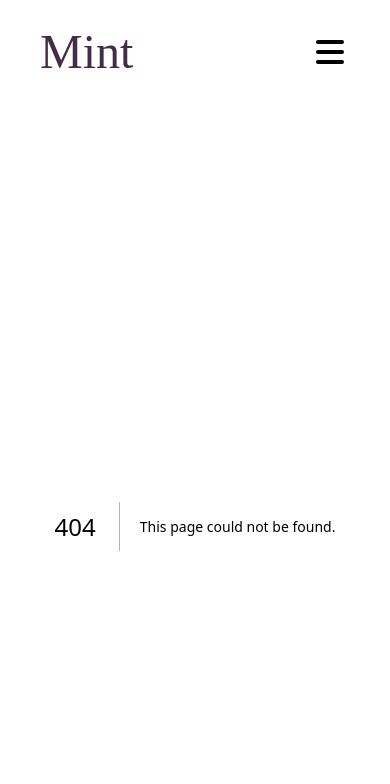
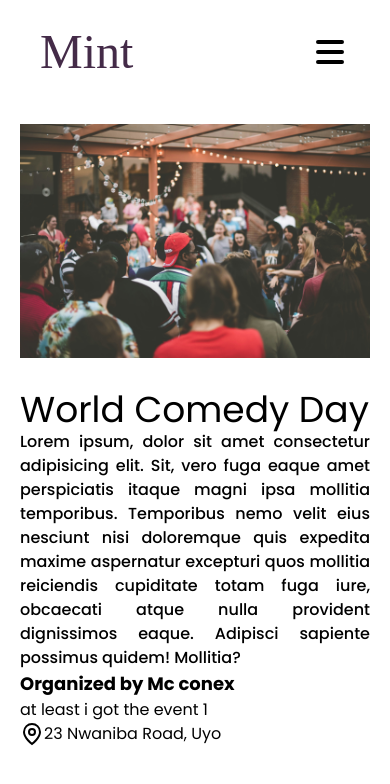
Before and after one commit to applift-ng/ticket-mint, a Next.js app: page /events/1 in a window 390 px wide. Before the commit this address had no page. Shown: the top 784 px of the page. Built offline with nearby package versions, Linux system fonts and the light colour scheme; a web font is replaced by a local one.

Commit message:
Added some responsiveness

```diff
--- a/src/app/[event]/page.tsx
+++ b/src/app/events/[event]/page.tsx
@@ -1,6 +1,6 @@
 import Header from "@/components/layout/Header";
 import Image from "next/image";
-import image from "../../assets/samantha-gades-fIHozNWfcvs-unsplash.jpg";
+import image from "../../../assets/samantha-gades-fIHozNWfcvs-unsplash.jpg";
 import { FaLocationPin } from "react-icons/fa6";
 import { GrLocation } from "react-icons/gr";
 
@@ -21,12 +21,11 @@ export default function Page({ params }: { params: { event: string } }) {
   };
   return (
     <>
-      <Header />
-      <div className="w-full md:px-14 py-5">
-        <div className="flex gap-8">
+      <div className="w-full flex flex-col px-5 md:px-14 py-5">
+        <div className="flex md:flex-row flex-col gap-8">
           <Image
             src={image}
-            className="w-3/5"
+            className="md:w-3/5"
             width={0}
             height={0}
             alt={event}
@@ -38,6 +37,7 @@ export default function Page({ params }: { params: { event: string } }) {
             <p className="text-lg font-bold">
               Organized by {events.organizers}
             </p>
+            <p>at least i got the event {event}</p>
             <div>
               <span className="flex">
                 <GrLocation size={24} />
--- a/src/components/Ui/Event.jsx
+++ b/src/components/Ui/Event.jsx
@@ -32,7 +32,7 @@ function Event({
       </div>
       <div className="w-full flex h-1/2 flex-col">
         <span>
-          <h3 className="text-xl font-medium">{eventName}</h3>
+          <h3 className="text-xl  font-medium">{eventName}</h3>
           <p className="absolute flex  gap-1 top-6 right-6 p-1 rounded bg-verdant/30">
             <BiCalendar size={20} />
             {formattedDate(eventDate)}
--- a/src/components/Ui/Events.jsx
+++ b/src/components/Ui/Events.jsx
@@ -1,20 +1,22 @@
 import React from "react";
 import Event from "./Event";
+import World from "../../assets/World comedy day.jpg";
 
 const Events = () => {
   const event = {
-    name: "World Comedy Day",
-    organizers: "Mc conex",
+    eventName: "World Comedy Day",
+    createdBy: "Mc conex",
     description:
       "Join Mc Conex and create moments of laghther never to be forgotten......",
     location: "23 Nwaniba Road, Uyo",
     attendes: 1000,
     startprice: null,
+    eventFlier: World,
     date: new Date(),
   };
   return (
-    <div className="md:p-10 flex w-full justify-center items-center flex-col">
-      <div className="flex flex-col items-center">
+    <div className="md:p-10 p-5 flex w-full justify-center items-center flex-col">
+      <div className="flex flex-col text-center items-center">
         <h3 className="text-4xl font-semibold"> Around You</h3>
         <p>This are the least of the events happening around You</p>
       </div>
--- a/src/components/Ui/Trending.jsx
+++ b/src/components/Ui/Trending.jsx
@@ -11,7 +11,7 @@ function Trending() {
     date: new Date(),
   };
   return (
-    <div className="flex w-1/3 flex-col gap-2 justify-center">
+    <div className="md:flex w-1/3 hidden  flex-col gap-2 justify-center">
       <h3 className="text-white text-4xl font-semibold">Trending</h3>
       <Event {...trendData} />
     </div>
--- a/src/components/layout/Hero.tsx
+++ b/src/components/layout/Hero.tsx
@@ -2,7 +2,7 @@ import React from "react";
 import Trending from "../Ui/Trending";
 export const Hero = () => {
   return (
-    <div className="bg-hero-image flex items-center justify-around   w-full h-[88vh] px-10 bg-bottom bg-cover bg-no-repeat">
+    <div className="bg-hero-image flex items-center md:justify-around   w-full h-[88vh] px-10 bg-bottom bg-cover bg-no-repeat">
       <div className="flex w-2/5">
         <h1 className="text-white md:w-2/3 flex text-center md:text-left flex-col text-5xl font-bold">
           <span className="font-julee">Find your</span>
```
